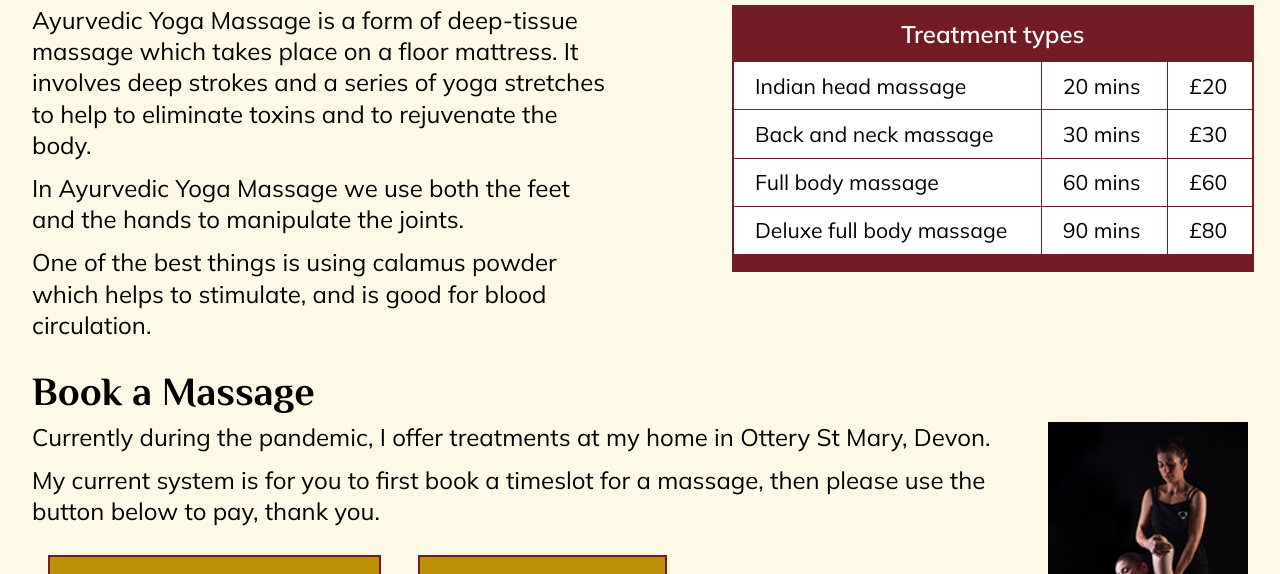
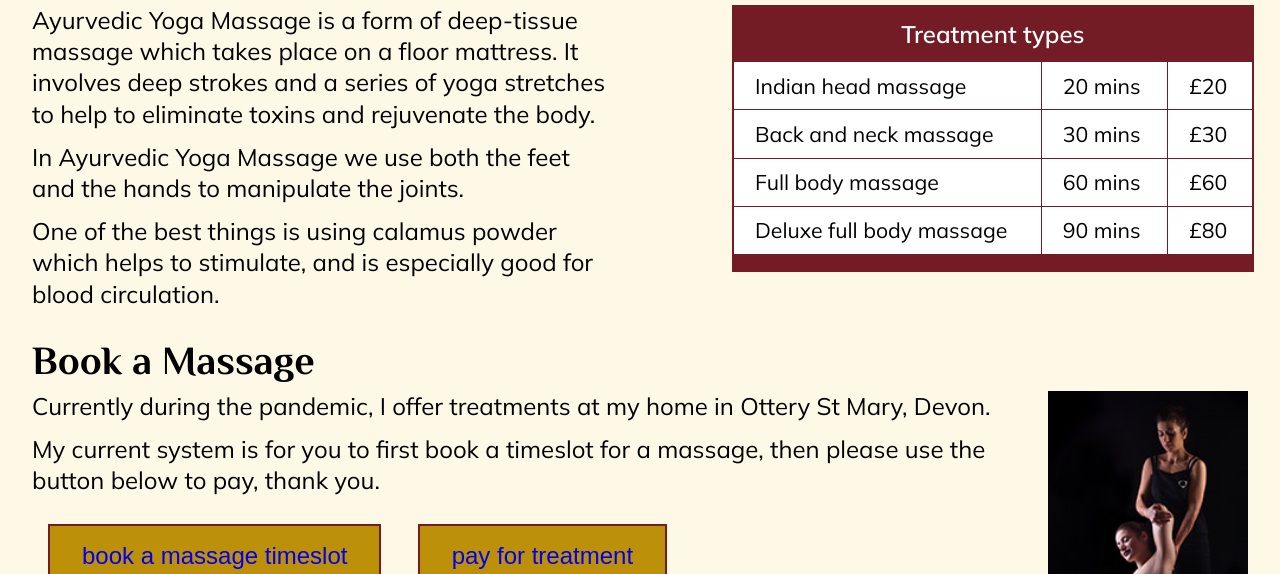
Before and after one commit to aq2/pugjs, a plain HTML site: page dist/index.html in a window 1280 px wide. Shown: the part 526-1100 px from the top of the page. Drawn offline with Linux system fonts and the light colour scheme.

Commit message:
treatments

```diff
--- a/dist/index.html
+++ b/dist/index.html
@@ -99,16 +99,9 @@
         <h2>Massage Treatments</h2>
         <aside>
           <div class="half">
-            <p>
-              Ayurvedic Yoga Massage is a form of deep-tissue massage which takes place on a floor mattress.
-              It involves deep strokes and a series of yoga stretches to help to eliminate toxins and
-              to rejuvenate the body.
-            </p>
+            <p>Ayurvedic Yoga Massage is a form of deep-tissue massage which takes place on a floor mattress. It involves deep strokes and a series of yoga stretches to help to eliminate toxins and rejuvenate the body.</p>
             <p>In Ayurvedic Yoga Massage we use both the feet and the hands to manipulate the joints.</p>
-            <p>
-              One of the best things is using calamus powder which helps to stimulate, and is good
-              for blood circulation.
-            </p>
+            <p>One of the best things is using calamus powder which helps to stimulate, and is especially good for blood circulation.</p>
           </div>
           <div class="half right">
             <table>
@@ -154,20 +147,11 @@
           <div class="pic"><img src="imgs/treatment.jpg"></div>
         </aside>
         <blockquote><span class="quote">&ldquo;</span>
-          <div class="testimonial">
-            I am an Ayurveda practitioner myself, and in a moment of need, when acupuncture or physiotherapy
-            were not helping my situation, I asked Saghar to have a series of focused massages to heal. After
-            two massages only, my foot and my elbow, after six months of pain, were immediately better, and I
-            realized that Saghar can deliver the real core of Ayurveda practice in a majestic way! Deep gratitude.
-          </div>
+          <div class="testimonial">I am an Ayurveda practitioner myself, and in a moment of need, when acupuncture or physiotherapy were not helping my situation, I asked Saghar to have a series of focused massages to heal. After two massages only, my foot and my elbow, after six months of pain, were immediately better, and I realized that Saghar can deliver the real core of Ayurveda practice in a majestic way! Deep gratitude.</div>
           <div class="punter">Kay</div>
         </blockquote>
         <blockquote><span class="quote">&ldquo;</span>
-          <div class="testimonial">
-            After massages around the world over the years it is wonderful to actually find one of the best massages
-            in my locality. Saghar's massage is not weak or general in any way, but specific and strong leaving your
-            body both relaxed and rejuvenated.
-          </div>
+          <div class="testimonial">After massages around the world over the years it is wonderful to actually find one of the best massages in my locality. Saghar's massage is not weak or general in any way, but specific and strong leaving your body both relaxed and rejuvenated.</div>
           <div class="punter">Peter</div>
         </blockquote>
       </section>
```
Also changed, not shown: 1 other file.
